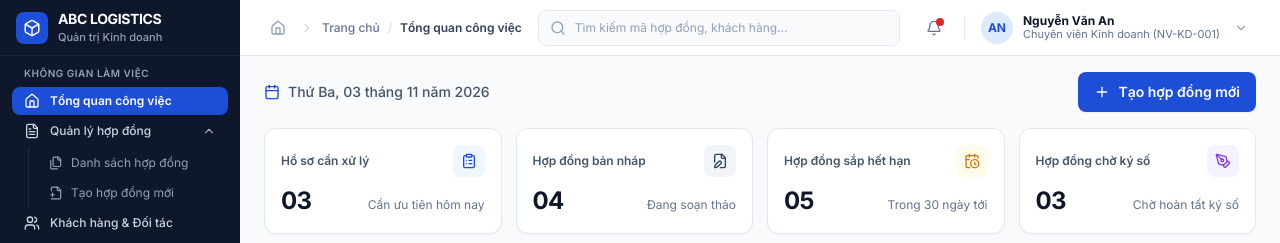
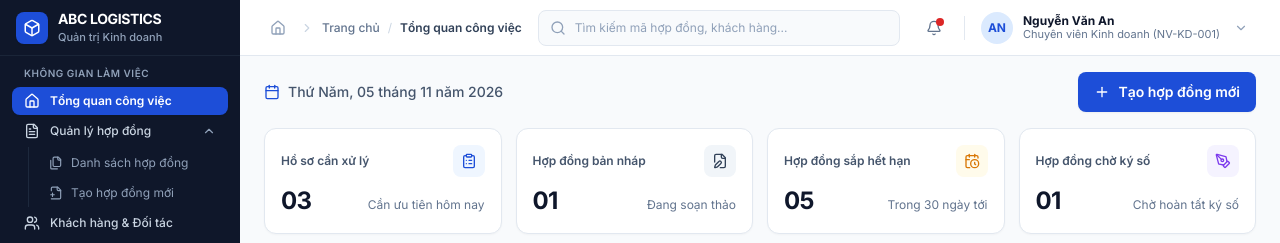
Before and after one commit to zero-seven-team/abc-business-management, a React (Vite) app in the folder frontend/: page / in a window 1280 px wide. Shown: the top 243 px of the page. Built offline with nearby package versions, Linux system fonts and the light colour scheme; no server answers.

Commit message:
fix(frontend): update real-time date and exact KPI counts on dashboard

```diff
--- a/frontend/src/pages/DashboardPage.tsx
+++ b/frontend/src/pages/DashboardPage.tsx
@@ -1,4 +1,4 @@
-import React, { useState } from 'react';
+import React, { useEffect, useState } from 'react';
 import { useNavigate } from 'react-router-dom';
 import {
   Plus,
@@ -21,6 +21,24 @@ import { Badge, CONTRACT_STATUS_LABELS } from '@/components/ui/badge';
 import { formatCurrencyVND } from '@/lib/utils';
 import { loadRecentCreatedContracts } from '@/services/contractService';
 import type { ContractStatus } from '@/types/contract';
+
+const VIETNAMESE_WEEKDAYS = [
+  'Chủ Nhật',
+  'Thứ Hai',
+  'Thứ Ba',
+  'Thứ Tư',
+  'Thứ Năm',
+  'Thứ Sáu',
+  'Thứ Bảy',
+] as const;
+
+function formatVietnameseCurrentDate(date: Date): string {
+  const weekday = VIETNAMESE_WEEKDAYS[date.getDay()];
+  const day = String(date.getDate()).padStart(2, '0');
+  const month = String(date.getMonth() + 1).padStart(2, '0');
+  const year = date.getFullYear();
+  return `${weekday}, ${day} tháng ${month} năm ${year}`;
+}
 
 interface RecentRecordItem {
   code: string;
@@ -163,6 +181,14 @@ export const DashboardPage: React.FC = () => {
   const navigate = useNavigate();
   const [rightTab, setRightTab] = useState<'priority' | 'reminders'>('priority');
   const [statusFilter, setStatusFilter] = useState<QuickStatusFilter>('ALL');
+  const [currentDate, setCurrentDate] = useState<Date>(() => new Date());
+
+  useEffect(() => {
+    const timer = window.setInterval(() => {
+      setCurrentDate(new Date());
+    }, 30_000);
+    return () => window.clearInterval(timer);
+  }, []);
 
   const sessionContracts = loadRecentCreatedContracts();
   const recentCreatedRecords: RecentRecordItem[] = sessionContracts.map((item) => {
@@ -187,7 +213,8 @@ export const DashboardPage: React.FC = () => {
     ),
   ];
 
-  const draftCount = 4 + recentCreatedRecords.filter((r) => r.status === 'Draft').length;
+  const draftCount = allRecords.filter((r) => r.status === 'Draft').length;
+  const esignCount = allRecords.filter((r) => r.status === 'ESign').length;
 
   const filteredRecords = allRecords.filter((record) => {
     if (statusFilter === 'ALL') return true;
@@ -203,7 +230,9 @@ export const DashboardPage: React.FC = () => {
       <div className="flex flex-col gap-3 sm:flex-row sm:items-center sm:justify-between">
         <div className="inline-flex items-center gap-2 text-sm font-medium text-slate-600">
           <Calendar className="h-4 w-4 text-[#1D4ED8]" />
-          <span>Thứ Ba, 03 tháng 11 năm 2026</span>
+          <span data-testid="dashboard-current-date">
+            {formatVietnameseCurrentDate(currentDate)}
+          </span>
         </div>
 
         <Button
@@ -229,7 +258,7 @@ export const DashboardPage: React.FC = () => {
           </div>
           <div className="mt-2 flex items-baseline justify-between gap-2">
             <span className="text-2xl font-bold tracking-tight text-slate-900">
-              03
+              {String(PRIORITY_TASKS.length).padStart(2, '0')}
             </span>
             <span className="text-xs text-slate-500 whitespace-nowrap">
               Cần ưu tiên hôm nay
@@ -267,7 +296,7 @@ export const DashboardPage: React.FC = () => {
           </div>
           <div className="mt-2 flex items-baseline justify-between gap-2">
             <span className="text-2xl font-bold tracking-tight text-slate-900">
-              05
+              {String(EXPIRING_REMINDERS.length).padStart(2, '0')}
             </span>
             <span className="text-xs text-slate-500 whitespace-nowrap">
               Trong 30 ngày tới
@@ -286,7 +315,7 @@ export const DashboardPage: React.FC = () => {
           </div>
           <div className="mt-2 flex items-baseline justify-between gap-2">
             <span className="text-2xl font-bold tracking-tight text-slate-900">
-              03
+              {String(esignCount).padStart(2, '0')}
             </span>
             <span className="text-xs text-slate-500 whitespace-nowrap">
               Chờ hoàn tất ký số
```
